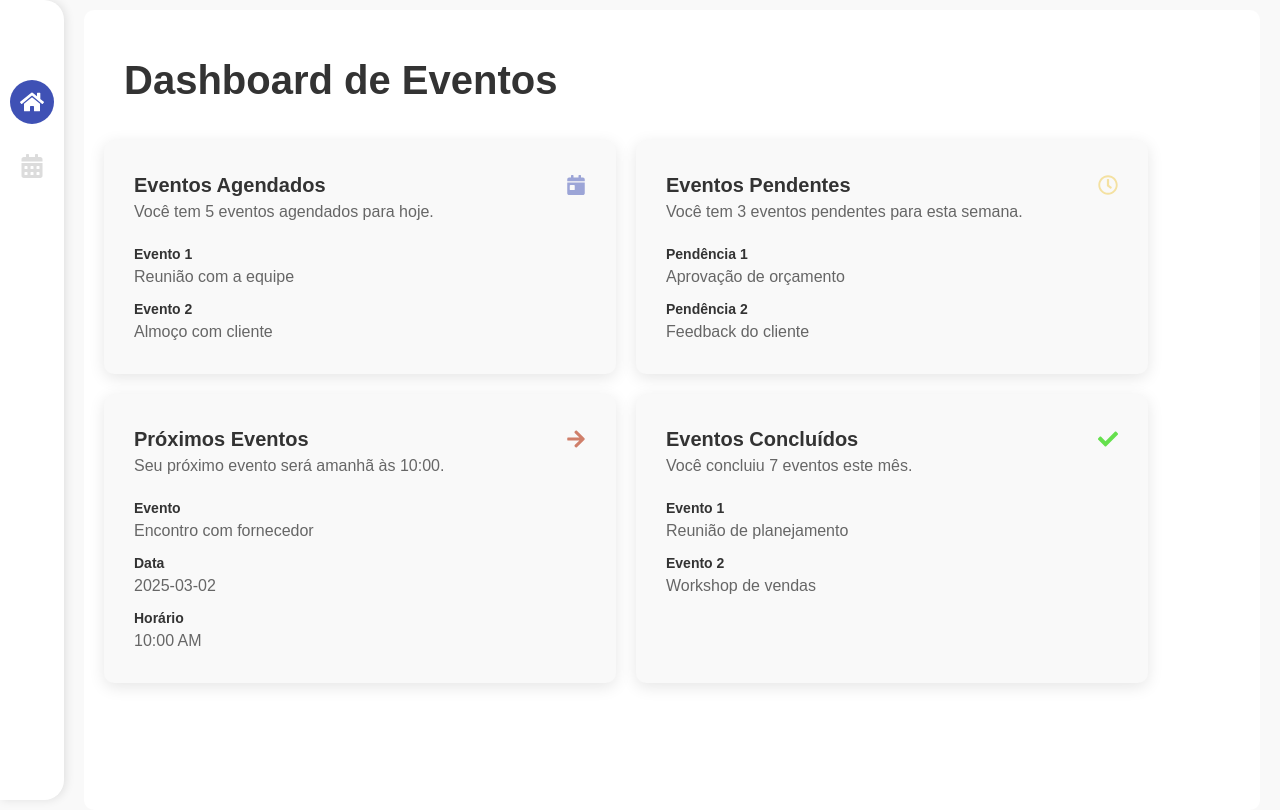
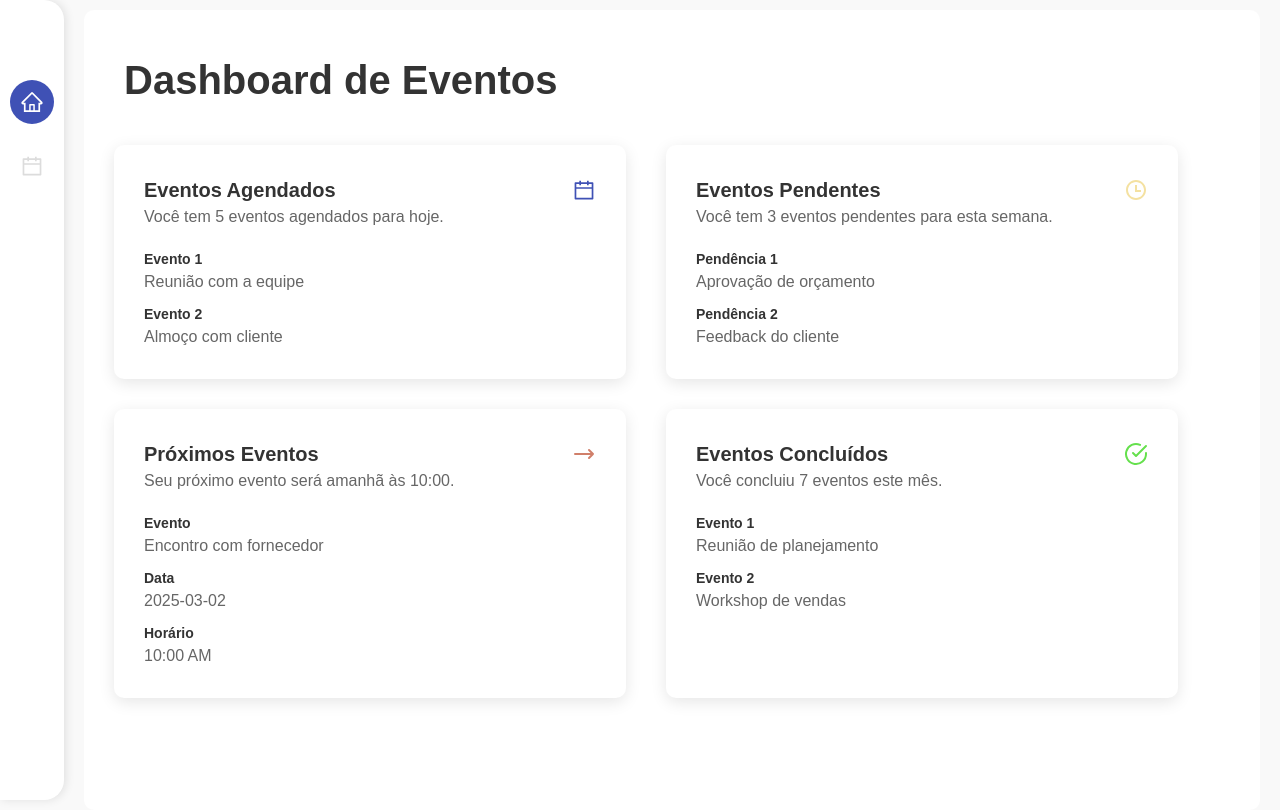
Before and after one commit to gustavocaldeira40/easyDay, a React (Vite) app: page / in a window 1280 px wide. Built offline with nearby package versions, Linux system fonts and the light colour scheme.

Commit message:
change in layout of dashboard

```diff
--- a/src/App.tsx
+++ b/src/App.tsx
@@ -3,7 +3,7 @@ import GlobalStyle from './styles/global';
 import { theme } from './styles/theme';
 import Sidebar from './components/Menu';
 import MainRoutes from './routes';
-import { BrowserRouter as Router, } from 'react-router-dom';
+import { BrowserRouter } from 'react-router-dom';
 import { ToastContainer } from 'react-toastify';
 import 'react-toastify/dist/ReactToastify.css';
 
@@ -12,7 +12,7 @@ const App: React.FC = () => {
   return (
     <ThemeProvider theme={theme}>
       <GlobalStyle />
-      <Router>
+      <BrowserRouter>
         <div style={{ display: 'flex', height: '100vh' }}>
           <Sidebar />
           <div
@@ -24,7 +24,7 @@ const App: React.FC = () => {
             <MainRoutes />
           </div>
         </div>
-      </Router>
+      </BrowserRouter>
 
       <ToastContainer
         position="top-right"
--- a/src/components/Cards/DashboardCard/index.tsx
+++ b/src/components/Cards/DashboardCard/index.tsx
@@ -1,12 +1,5 @@
-import React from 'react';
-import {
-  CardContainer,
-  CardTitle,
-  CardContent,
-  CardDetails,
-  DetailLabel,
-  ContainerTitle,
-} from './style';
+import React, { memo } from 'react';
+import { CardContainer, CardTitle, CardContent, CardDetails, DetailLabel, ContainerTitle } from './style';
 import { IconType } from 'react-icons/lib';
 
 interface DashboardCardProps {
@@ -17,18 +10,12 @@ interface DashboardCardProps {
   colorIcon: string;
 }
 
-const DashboardCard: React.FC<DashboardCardProps> = ({
-  title,
-  content,
-  details,
-  Icon,
-  colorIcon,
-}) => {
+const DashboardCard: React.FC<DashboardCardProps> = memo(({ title, content, details, Icon, colorIcon }) => {
   return (
     <CardContainer>
       <ContainerTitle>
         <CardTitle>{title}</CardTitle>
-        <Icon size={20} color={colorIcon} />
+        <Icon size={24} color={colorIcon} />
       </ContainerTitle>
       <CardContent>{content}</CardContent>
       <CardDetails>
@@ -41,6 +28,6 @@ const DashboardCard: React.FC<DashboardCardProps> = ({
       </CardDetails>
     </CardContainer>
   );
-};
+});
 
 export default DashboardCard;
--- a/src/components/Cards/DashboardCard/style.ts
+++ b/src/components/Cards/DashboardCard/style.ts
@@ -2,18 +2,21 @@ import styled from 'styled-components';
 import { theme } from '../../../styles/theme';
 
 export const CardContainer = styled.div`
-  background-color: ${theme.colors.background};
+  /* background-color: ${theme.colors.background}; */
+  background-color: #fff;
   width: 40vw;
   /* border: 1px solid #ccc; */
-  height: auto;
+  /* height: auto; */
   /* border-radius:  0px 0px 12px 12px; */
   border-radius: 10px;
   box-shadow: 0 4px 16px rgba(0, 0, 0, 0.1);
   padding: 30px;
+  margin: 5px 10px;
   color: ${theme.colors.textLight};
   transition:
     transform 0.3s ease,
     box-shadow 0.3s ease;
+
   /* border-radius: 10px; */
   &:hover {
     transform: translateY(-10px);
--- a/src/components/Menu/index.tsx
+++ b/src/components/Menu/index.tsx
@@ -1,12 +1,14 @@
 import React from 'react';
-import { FaHome, FaCalendarAlt, FaEllipsisH } from 'react-icons/fa'; // Usando react-icons
+// import { FaHome, FaCalendarAlt, FaEllipsisH } from 'react-icons/fa'; // Usando react-icons
 import { useNavigate, useLocation } from 'react-router-dom';
 import { MenuItem, Container } from './style';
+import { AiOutlineHome } from "react-icons/ai";
+import { AiOutlineCalendar } from "react-icons/ai";
 
 // Definindo as rotas e ícones dinamicamente
 const menuItems = [
-  { path: '/', label: 'Home', icon: <FaHome /> },
-  { path: '/calendar', label: 'Calendar', icon: <FaCalendarAlt /> },
+  { path: '/', label: 'Home', icon: <AiOutlineHome /> },
+  { path: '/calendar', label: 'Calendar', icon: <AiOutlineCalendar /> },
 ];
 
 const Sidebar: React.FC = () => {
@@ -21,7 +23,7 @@ const Sidebar: React.FC = () => {
       {menuItems.map((item) => (
         <MenuItem
           key={item.path}
-          onClick={() => navigate(item.path)}
+          onClick={() => { console.log('path que ta chegando ', item); navigate(item.path) }}
           isActive={isActive(item.path)} // Verifica se o item está ativo
         >
           {item.icon}
--- a/src/pages/Calendar/index.tsx
+++ b/src/pages/Calendar/index.tsx
@@ -1,4 +1,4 @@
-import React, { useEffect, useState } from 'react';
+import React, { useEffect, useMemo, useState } from 'react';
 import { ContainerData, ContainerGlobal, ContainerRightSide } from './style';
 import FeedbackCard from '../../components/Cards/Feedback';
 import ScheduleTitle from '../../components/TitleSchedule';
@@ -19,7 +19,6 @@ const Calendar: React.FC = () => {
 
   // Eventos Salvos
   const [appointments, setAppointments] = useState<CalendarEventsProps[]>([]);
-  const [filteredAppointments, setFilteredAppointments] = useState<CalendarEventsProps[]>([]);
 
   // Função para filtrar compromissos com base na data
   const filterAppointmentsByDate = (date: Dayjs) => {
@@ -29,9 +28,7 @@ const Calendar: React.FC = () => {
   const handleDateChange = (date: Dayjs | null) => {
     if (date) {
       setSelectedDate(date);
-      // Filtra os compromissos para a nova data selecionada
-      const filtered = filterAppointmentsByDate(date);
-      setFilteredAppointments(filtered);
+
     }
   };
 
@@ -69,11 +66,6 @@ const Calendar: React.FC = () => {
     // Atualiza o estado de compromissos
     setAppointments((prevAppointments) => {
       const updatedAppointments = [...prevAppointments, newAppointment];
-
-      // Filtra os compromissos para o dia selecionado após salvar o novo evento
-      const filtered = filterAppointmentsByDate(selectedDate);
-      setFilteredAppointments(filtered); // Atualiza os compromissos filtrados
-
       return updatedAppointments;
     });
   };
@@ -85,15 +77,17 @@ const Calendar: React.FC = () => {
     setSelectedFilter(filter);
   };
 
-  // UseEffect para carregar eventos do localStorage e filtrar por data selecionada
+
+  // UseEffect para carregar eventos do localStorage apenas uma vez
   useEffect(() => {
     const storedEvents = getEventsFromLocalStorage();
     setAppointments(storedEvents);
+  }, []);
 
-    // Filtra os compromissos para o dia inicial selecionado
-    const filtered = filterAppointmentsByDate(selectedDate);
-    setFilteredAppointments(filtered);
-  }, [filterAppointmentsByDate, selectedDate]);
+  const filteredAppointments = useMemo(() => {
+    return filterAppointmentsByDate(selectedDate);
+  }, [appointments, selectedDate]);
+
 
 
   return (
--- a/src/pages/Dashboard/index.tsx
+++ b/src/pages/Dashboard/index.tsx
@@ -2,12 +2,17 @@ import React from 'react';
 import DashboardCard from '../../components/Cards/DashboardCard';
 import Header from '../../components/Header';
 import { DashboardContainer, CardsContainer } from './style';
+import { theme } from '../../styles/theme';
 
-import { FaCheck } from 'react-icons/fa';
-import { theme } from '../../styles/theme';
-import { FaRegClock } from 'react-icons/fa';
-import { FaArrowRight } from 'react-icons/fa';
-import { FaCalendarDay } from 'react-icons/fa';
+
+
+import { AiOutlineCalendar } from "react-icons/ai";
+import { RiTimeLine } from "react-icons/ri";
+import { HiOutlineArrowNarrowRight } from "react-icons/hi";
+import { FiCheckCircle } from "react-icons/fi";
+
+
+
 
 const Dashboard: React.FC = () => {
   return (
@@ -21,8 +26,8 @@ const Dashboard: React.FC = () => {
             { label: 'Evento 1', value: 'Reunião com a equipe' },
             { label: 'Evento 2', value: 'Almoço com cliente' },
           ]}
-          Icon={FaCalendarDay}
-          colorIcon={theme.colors.hover}
+          Icon={AiOutlineCalendar}
+          colorIcon={theme.colors.primary} //
         />
         <DashboardCard
           title="Eventos Pendentes"
@@ -31,7 +36,7 @@ const Dashboard: React.FC = () => {
             { label: 'Pendência 1', value: 'Aprovação de orçamento' },
             { label: 'Pendência 2', value: 'Feedback do cliente' },
           ]}
-          Icon={FaRegClock}
+          Icon={RiTimeLine}
           colorIcon="#F4E1A1"
         />
         <DashboardCard
@@ -42,7 +47,7 @@ const Dashboard: React.FC = () => {
             { label: 'Data', value: '2025-03-02' },
             { label: 'Horário', value: '10:00 AM' },
           ]}
-          Icon={FaArrowRight}
+          Icon={HiOutlineArrowNarrowRight}
           colorIcon="#D07F6A"
         />
         <DashboardCard
@@ -52,7 +57,7 @@ const Dashboard: React.FC = () => {
             { label: 'Evento 1', value: 'Reunião de planejamento' },
             { label: 'Evento 2', value: 'Workshop de vendas' },
           ]}
-          Icon={FaCheck}
+          Icon={FiCheckCircle}
           colorIcon={theme.colors.success}
         />
       </CardsContainer>
--- a/src/routes/index.tsx
+++ b/src/routes/index.tsx
@@ -1,4 +1,4 @@
-import { BrowserRouter as Router, Routes, Route } from 'react-router-dom';
+import { Routes, Route } from 'react-router-dom';
 import Calendar from '../pages/Calendar';
 import NotFound from '../pages/NotFound';
 import Dashboard from '../pages/Dashboard';
```
Also changed, not shown: src/interfaces/dashboardCards.ts (added, +9 -0 lines).
